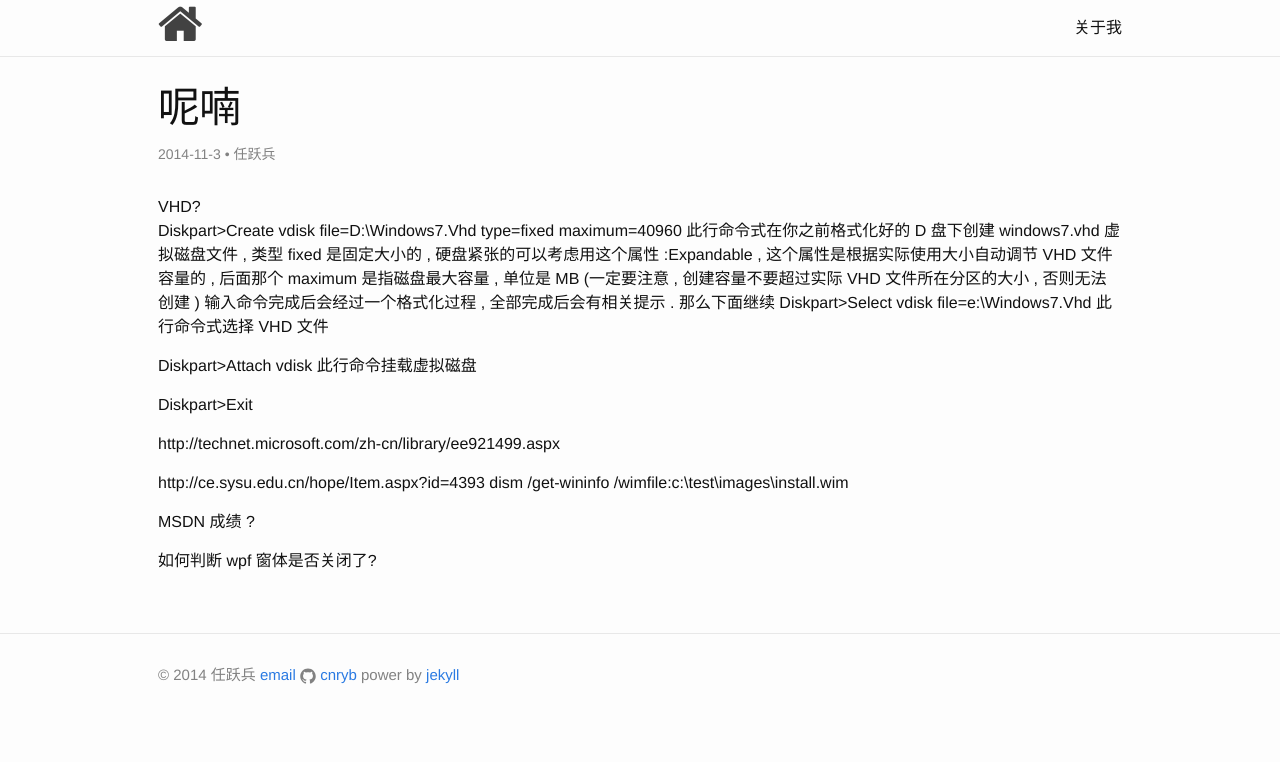
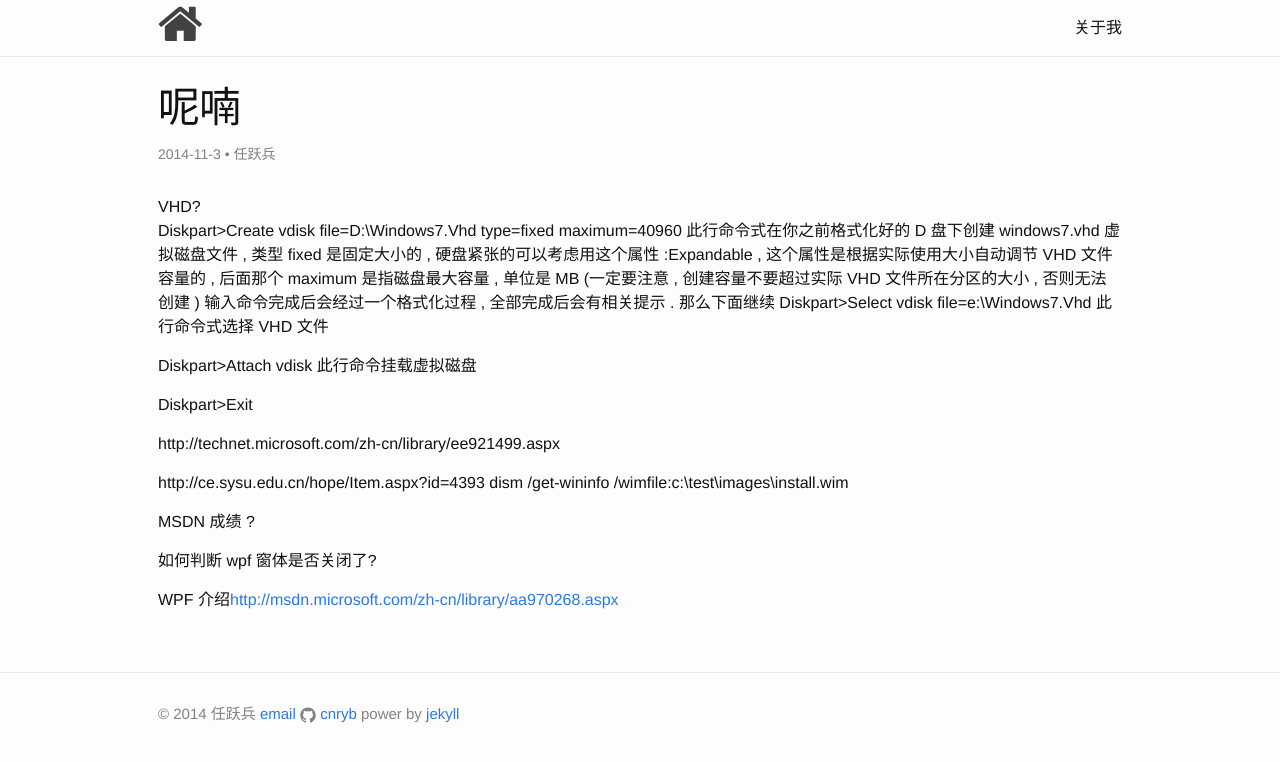
Before and after one commit to cnryb/cnryb.github.io, a Jekyll site: the page built from _posts/2014-11-03-呢喃.md, in a window 1280 px wide. Shown: the top 762 px of the page. Built offline with Jekyll 4.4.1, drawn with Linux system fonts in a browser that asks for light colours; nearby versions of some CDN libraries; comment, search, counter and statistics services are not loaded.

Commit message:
WPF 介绍

```diff
--- a/_posts/2014-11-03-呢喃.md
+++ b/_posts/2014-11-03-呢喃.md
@@ -29,3 +29,7 @@ dism /get-wininfo /wimfile:c:\test\images\install.wim
 MSDN 成绩 ?
 
 如何判断 wpf 窗体是否关闭了?
+
+
+
+WPF 介绍<http://msdn.microsoft.com/zh-cn/library/aa970268.aspx>
```
